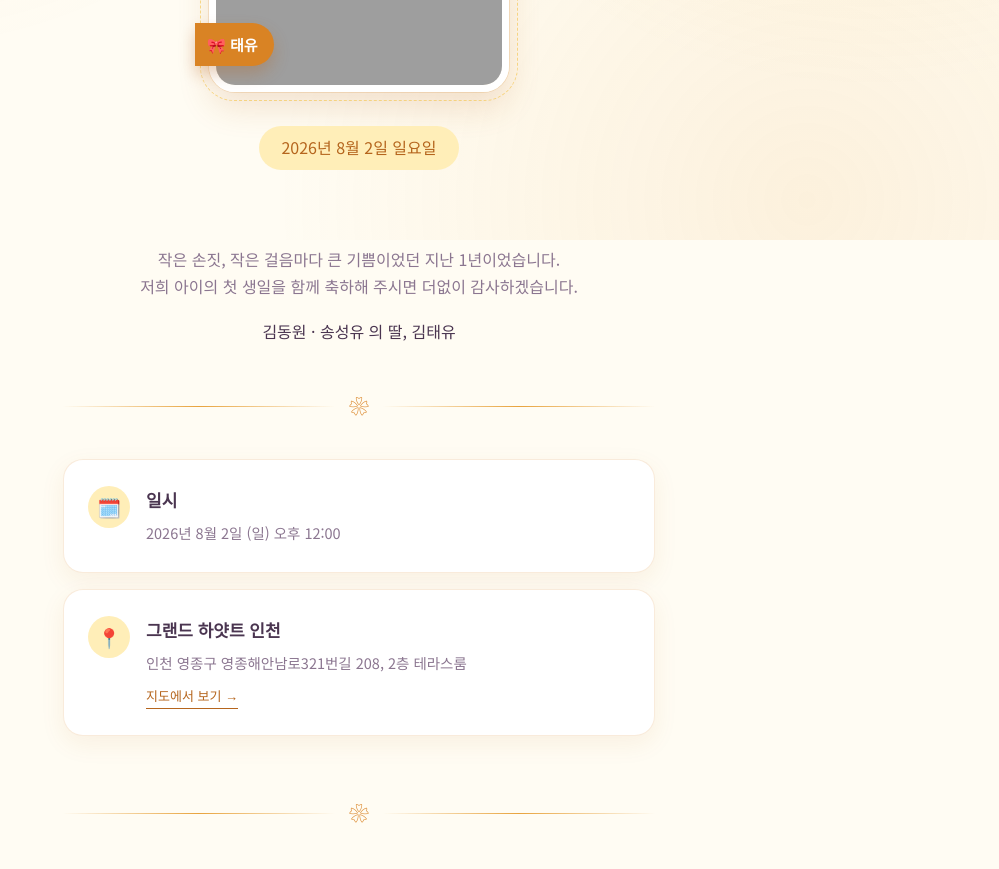
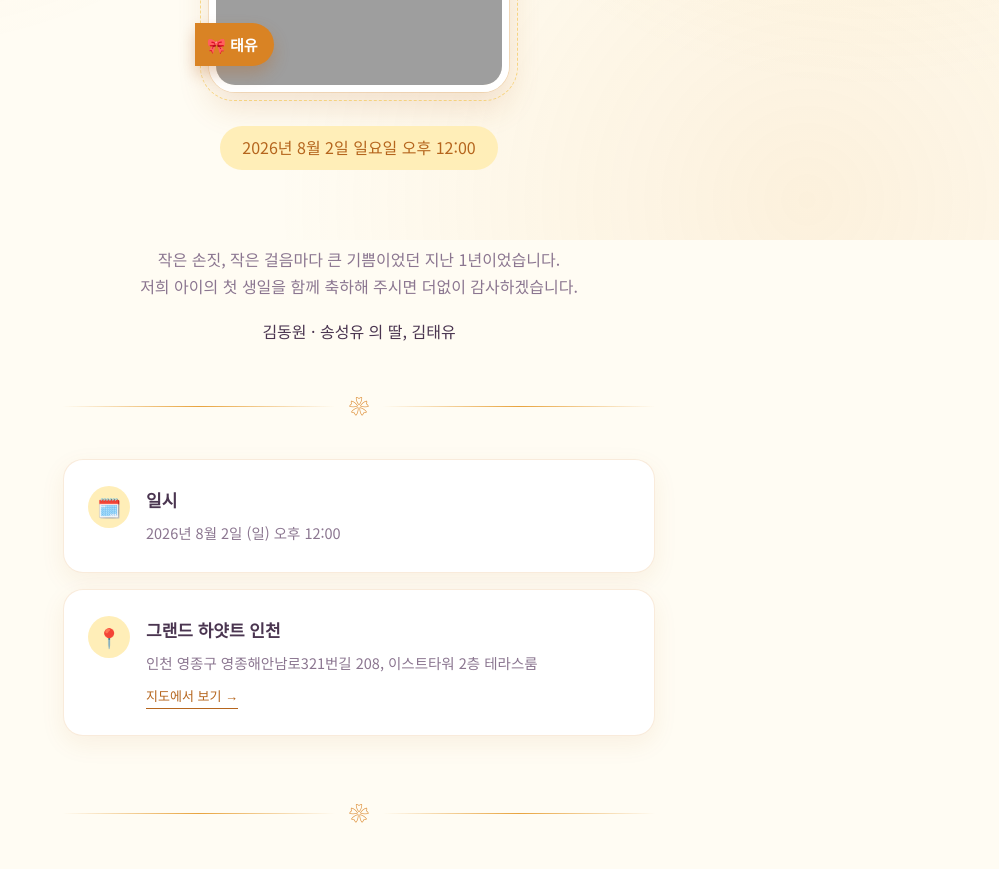
Before and after one commit to dongwonKim/TY-FirstBirth, a plain HTML site: page index.html in a window 1280 px wide. Shown: the part 560-1429 px from the top of the page, without its empty margins (281-1280 px from the left). Drawn offline with Linux system fonts and the light colour scheme; grey boxes are pictures that could not be loaded.

Commit message:
Update index.html

```diff
--- a/index.html
+++ b/index.html
@@ -401,13 +401,13 @@
     babyName: "김태유",
     ribbonName: "🎀 태유",
     heroSubtitle: "우리 공주님의 첫 번째 생일에 초대합니다",
-    dateShort: "2026년 8월 2일 일요일",
+    dateShort: "2026년 8월 2일 일요일 오후 12:00",
     dateFull: "2026년 8월 2일 (일) 오후 12:00",
     greetingHtml: `작은 손짓, 작은 걸음마다 큰 기쁨이었던 지난 1년이었습니다.<br>
       저희 아이의 첫 생일을 함께 축하해 주시면 더없이 감사하겠습니다.`,
     parentsLine: "김동원 · 송성유 의 딸, 김태유",
     venueName: "그랜드 하얏트 인천",
-    venueAddress: "인천 영종구 영종해안남로321번길 208, 2층 테라스룸",
+    venueAddress: "인천 영종구 영종해안남로321번길 208, 이스트타워 2층 테라스룸",
     mapUrl: "https://naver.me/5wrtdvyH",
     doljabiSub: "태유가 무엇을 잡을지 함께 지켜봐 주세요",
     galleryTitle: "태유의 첫 1년",
```
